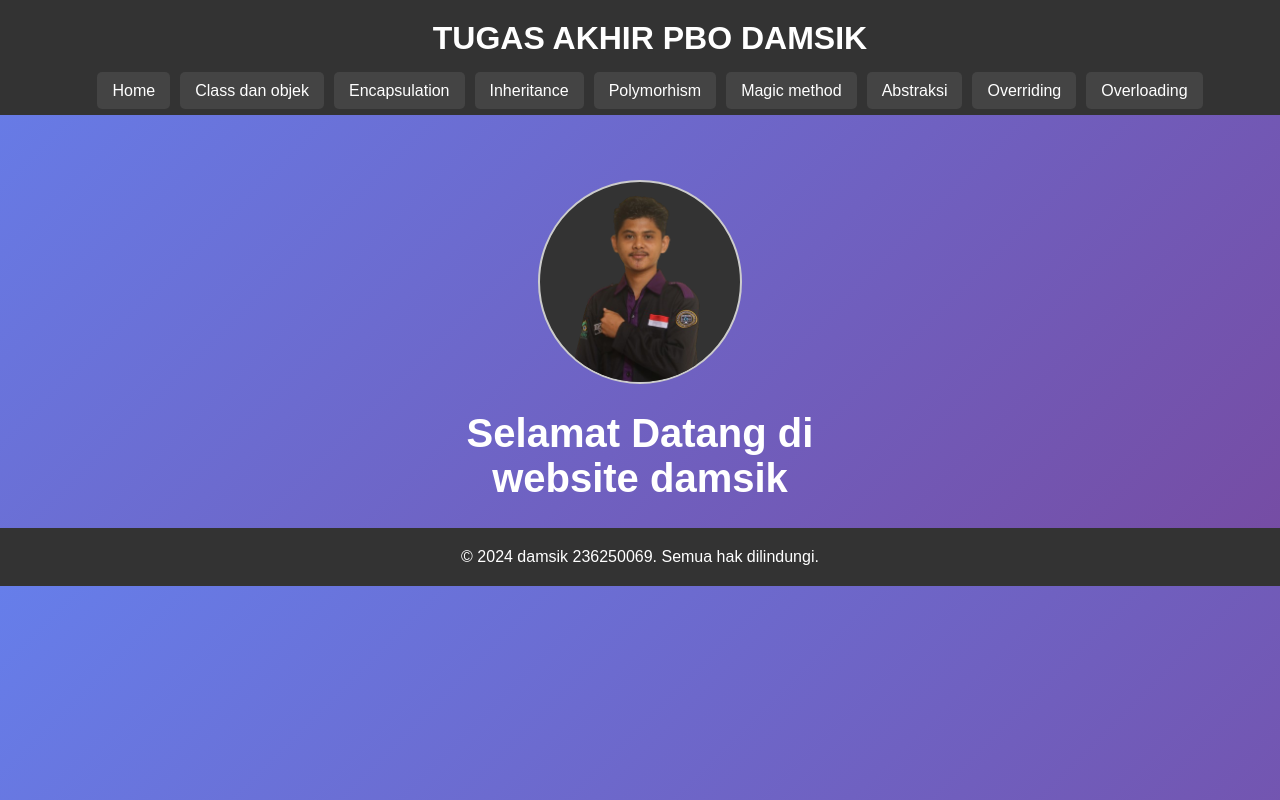
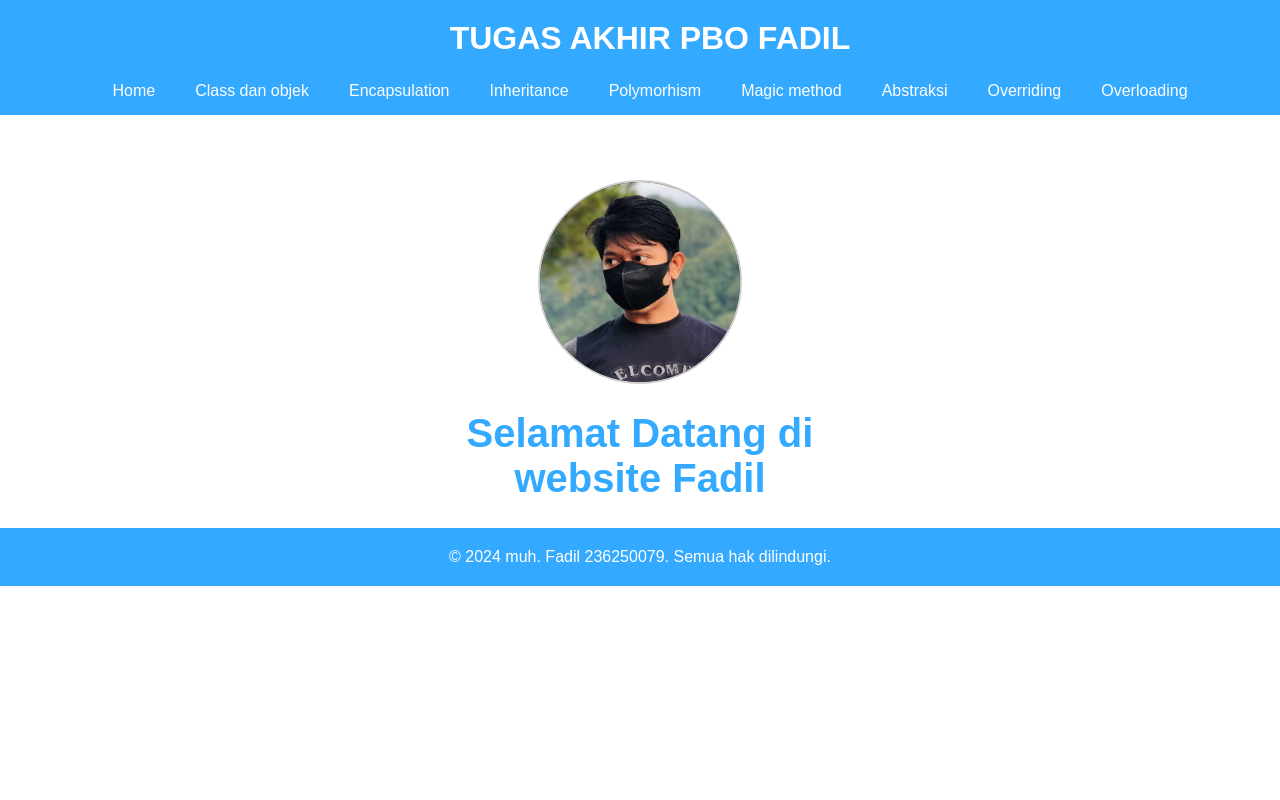
Before and after one commit to danidamsik/tugaspbodamsik, a PHP site: page /index.php in a window 1280 px wide. Run offline with PHP 8.4, Linux system fonts and the light colour scheme.

Commit message:
first commit

```diff
--- a/footer.php
+++ b/footer.php
@@ -12,6 +12,6 @@
 
 
         <footer>
-            &copy; 2024 damsik 236250069. Semua hak dilindungi.
+            &copy; 2024 muh. Fadil 236250079. Semua hak dilindungi.
         </footer>
     </div>
--- a/index.php
+++ b/index.php
@@ -5,9 +5,9 @@
     <div class="konten-utama">
         <div class="welcome">
             <div class="poto">
-                <img class="profile-pic" src="gambar.png" alt="">
+                <img class="profile-pic" src="gambar.jpg" alt="">
             </div>
-            <h1>Selamat Datang di <br>website damsik</h1>
+            <h1>Selamat Datang di <br>website Fadil</h1>
             <!-- Konten lain disini -->
 </div>
 <?php include 'footer.php'; ?>
--- a/navbar.php
+++ b/navbar.php
@@ -3,13 +3,13 @@
 <head>
     <meta charset="UTF-8">
     <meta name="viewport" content="width=device-width, initial-scale=1.0">
-    <title>WEBSITE TOKO ONLINE</title>
+    <title>WEBSITE TUGAS FADIL</title>
     <link rel="stylesheet" href="styles.css">
 </head>
 <body>
     <header>
         <div class="navbar">
-            <h1>TUGAS AKHIR PBO DAMSIK</h1>
+            <h1>TUGAS AKHIR PBO FADIL</h1>
             <nav>
                 <ul class="menu">
                     <li><a href="index.php">Home</a></li>
--- a/styles.css
+++ b/styles.css
@@ -2,12 +2,12 @@ body {
     font-family: Arial, sans-serif;
     margin: 0;
     padding: 0;
-    background: linear-gradient(135deg, #667eea 0%, #764ba2 100%);
+    background: white;
     height: 100%;
 }
 
 .navbar {
-    background-color: #333;
+    background-color: #33a9ff;
     color: white;
     padding: 10px;
     text-align: center;
@@ -44,13 +44,13 @@ body {
     color: white;
     text-decoration: none;
     padding: 10px 15px;
-    background-color: #444;
+    background-color: #33a9ff;
     border-radius: 5px;
     transition: background-color 0.3s;
 }
 
 .navbar .menu a:hover {
-    background-color: #555;
+    background-color: #2a8ad0;
 }
 
 /* Tambahkan padding-top ke body untuk menghindari konten tertutup navbar */
@@ -59,7 +59,7 @@ body {
 }
 
 footer {
-    background-color: #333;
+    background-color: #33a9ff;
     color: white;
     text-align: center;
     padding: 20px 0;
@@ -104,7 +104,7 @@ footer {
 }
 
 .code-box, .output-box {
-    background-color: #2d2d2d;
+    background-color: #216da5;
     color: #f8f8f2;
     padding: 20px;
     border-radius: 5px;
@@ -143,7 +143,7 @@ code {
 /* Styling the heading */
 .welcome h1 {
     font-size: 2.5em;
-    color: white;
+    color: #33a9ff;
     /* width: 60%;   */
     /* margin: 0 auto; */
     animation: fadeIn 2s ease-in-out;
@@ -215,6 +215,6 @@ code {
   .profile-pic {
     width: 100%;
     height: auto;
-    margin-top: -70px;
-    margin-left: -6px;
+    margin-top: -20px;
+    margin-left: -0px;
   }
```
Also changed, not shown: gambar.jpg (added), gambar.png (deleted).
